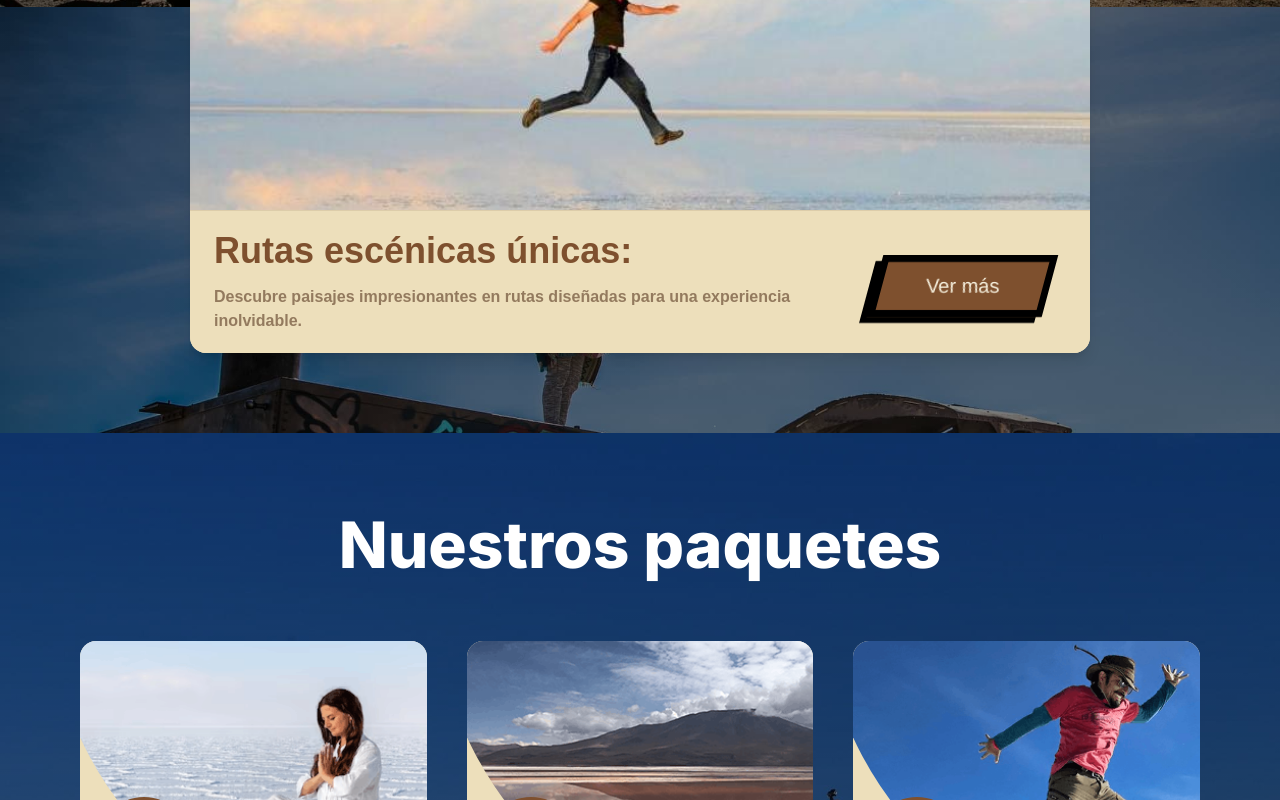
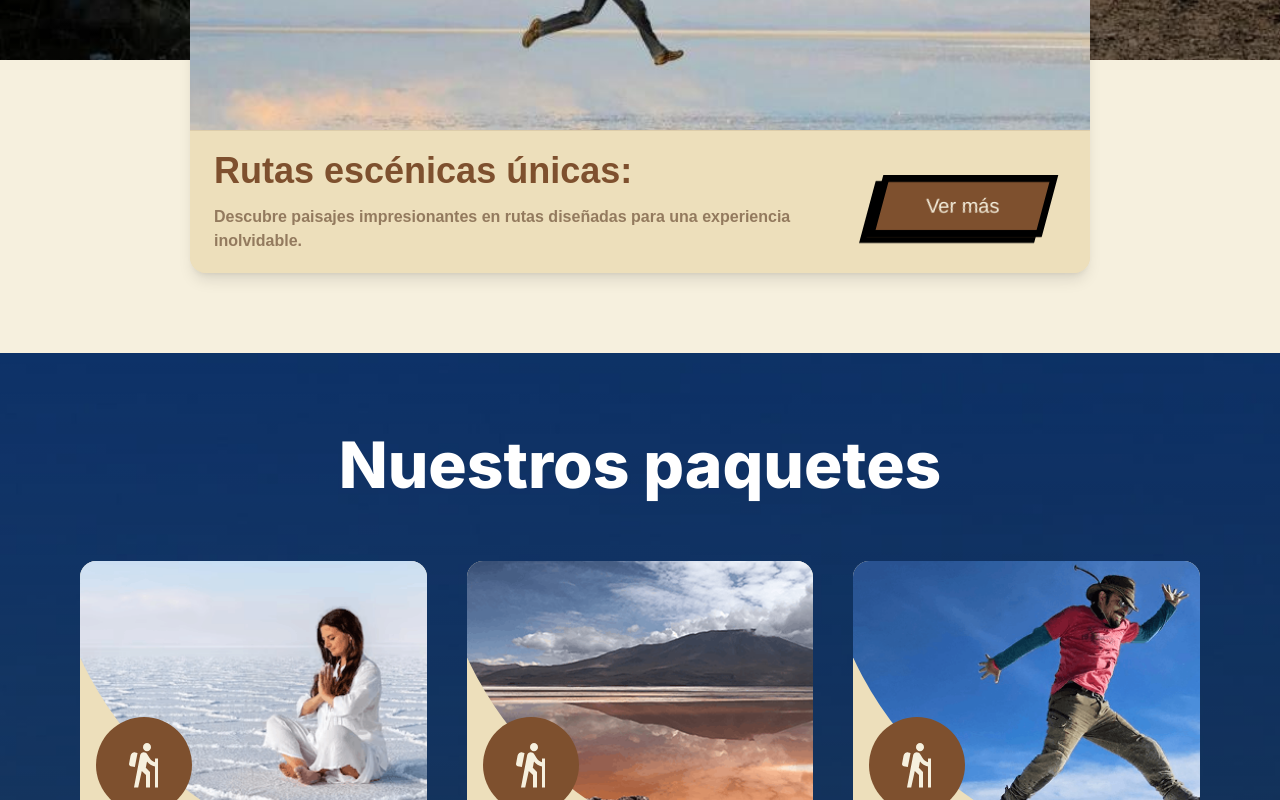
Before and after one commit to AgentrySoft/uyuni-agencia-web, a Next.js app: page / in a window 1280 px wide. Shown: the part 3056-3856 px from the top of the page. Built offline with nearby package versions, Linux system fonts and the light colour scheme; a web font is replaced by a local one.

Commit message:
fix: corrige animaciones de scroll reveal

```diff
--- a/src/app/common/lib/motion-variants.ts
+++ b/src/app/common/lib/motion-variants.ts
@@ -79,5 +79,12 @@ export const staggerContainerFast = {
 /** Viewport: animar una sola vez al entrar */
 export const viewportOnce = { once: true, amount: 0.2 } as const;
 
+/** Viewport: disparar antes (cuando el elemento está más abajo), para secciones que quieren entrada más temprana */
+export const viewportEarlier = {
+  once: true,
+  amount: 0.08,
+  margin: "0px 0px 120px 0px",
+} as const;
+
 /** Viewport: disparar cuando un poco del elemento es visible */
 export const viewportAmount = (amount: number) => ({ once: true, amount } as const);
--- a/src/app/home/components/OurPackagesSection.tsx
+++ b/src/app/home/components/OurPackagesSection.tsx
@@ -20,7 +20,7 @@ import {
 } from "@/app/home/content/package-modal-content";
 import {
   staggerContainerFast,
-  viewportOnce,
+  viewportEarlier,
 } from "@/app/common/lib/motion-variants";
 
 const easeOut = [0.22, 1, 0.36, 1] as const;
@@ -81,28 +81,29 @@ export function OurPackagesSection() {
     packageModalSlug != null ? PACKAGE_CONTENT[packageModalSlug as keyof typeof PACKAGE_CONTENT] : null;
 
   return (
-    <section
-      id="packages"
-      className="relative w-full overflow-hidden bg-cover bg-center bg-no-repeat"
-      style={{
-        backgroundImage: "url(/images/uyuni-people-jump-bo.jpg)",
-        backgroundAttachment: "fixed",
-      }}
-    >
-      {/* Overlay con gradiente */}
+    <section id="packages" className="relative w-full overflow-hidden">
+      {/* Capa de fondo con altura en svh (estable al mostrar/ocultar barra de Chrome); sticky = parallax contenido en la sección */}
+      <div className="sticky top-0 z-0 h-[200svh] w-full">
         <div
-        className="absolute inset-0"
+          className="absolute inset-0 bg-cover bg-center bg-no-repeat"
+          style={{ backgroundImage: "url(/images/uyuni-people-jump-bo.jpg)" }}
+          aria-hidden
+        />
+        <div
+          className="pointer-events-none absolute inset-0"
           style={{
             background:
               "linear-gradient(180deg, rgba(0, 0, 0, 0.08) 0%, rgba(0, 0, 0, 0.52) 50%)",
           }}
+          aria-hidden
         />
-
-      <div className="relative z-10 px-6 py-16 md:px-12 lg:px-20">
+      </div>
+      {/* Contenido superpuesto sobre la capa sticky */}
+      <div className="relative z-10 -mt-[200svh] min-h-[50svh] px-6 py-16 md:px-12 lg:px-20">
         <motion.div
           initial="hidden"
           whileInView="visible"
-          viewport={viewportOnce}
+          viewport={viewportEarlier}
           variants={titleReveal}
         >
           <h2 className="text-center font-inter text-[64px] font-extrabold text-white">
@@ -115,7 +116,7 @@ export function OurPackagesSection() {
           className="mx-auto mt-12 flex max-w-6xl flex-wrap justify-center gap-8 lg:gap-10"
           initial="hidden"
           whileInView="visible"
-          viewport={viewportOnce}
+          viewport={viewportEarlier}
           variants={staggerContainerFast}
         >
           {OUR_PACKAGES.map(
--- a/src/app/home/components/ToursParallaxSection.tsx
+++ b/src/app/home/components/ToursParallaxSection.tsx
@@ -48,26 +48,29 @@ export function ToursParallaxSection() {
     serviceModalSlug != null ? SERVICE_MODAL_CONTENT[serviceModalSlug] : null;
 
   return (
-    <section
-      id="tours"
-      className="relative w-full overflow-hidden bg-cover bg-center bg-no-repeat"
-      style={{
-        backgroundImage: "url(/images/uyuni-tren-bo.jpg)",
-        backgroundAttachment: "fixed",
-      }}
-    >
-      {/* Overlay con gradiente */}
+    <section id="tours" className="relative w-full overflow-hidden">
+      {/* Capa de fondo con altura en svh (estable al mostrar/ocultar barra de Chrome); sticky = parallax contenido en la sección */}
+      <div className="sticky top-0 z-0 h-[220svh] w-full">
         <div
-        className="absolute inset-0"
+          className="absolute inset-0 bg-cover bg-center bg-no-repeat"
+          style={{ backgroundImage: "url(/images/uyuni-tren-bo.jpg)" }}
+          aria-hidden
+        />
+        <div
+          className="pointer-events-none absolute inset-0"
           style={{
             background:
               "linear-gradient(180deg, rgba(0, 0, 0, 0.08) 0%, rgba(0, 0, 0, 0.52) 50%)",
           }}
+          aria-hidden
         />
+      </div>
+      {/* Contenido superpuesto sobre la capa sticky */}
+      <div className="relative z-10 -mt-[220svh]">
 
-      {/* Bloque parallax: texto centrado con scroll reveal */}
+      {/* Bloque parallax: texto centrado con scroll reveal (z-10 sobre la capa en svh) */}
       <motion.div
-        className="relative z-10 flex h-auto items-center justify-center px-6 py-20 md:px-12 lg:px-20 pt-40"
+        className="relative z-10 flex min-h-[40svh] flex-shrink-0 items-center justify-center px-6 py-20 pt-40 md:px-12 md:py-20 lg:px-20"
         initial="hidden"
         whileInView="visible"
         viewport={viewportOnce}
@@ -131,6 +134,7 @@ export function ToursParallaxSection() {
           )
         )}
       </motion.div>
+      </div>
 
       {serviceContent != null && (
         <Modal
```
Lines whose indentation alone changed are shown as unchanged.
